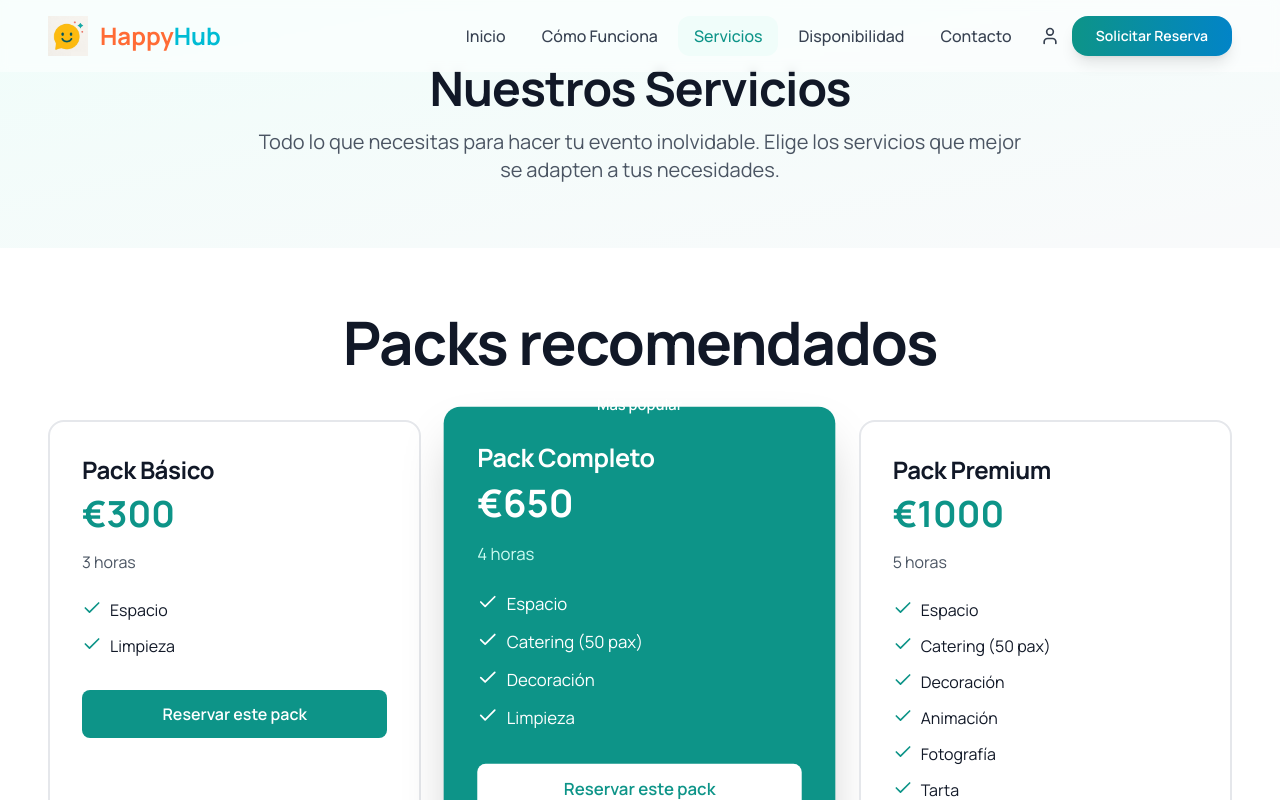
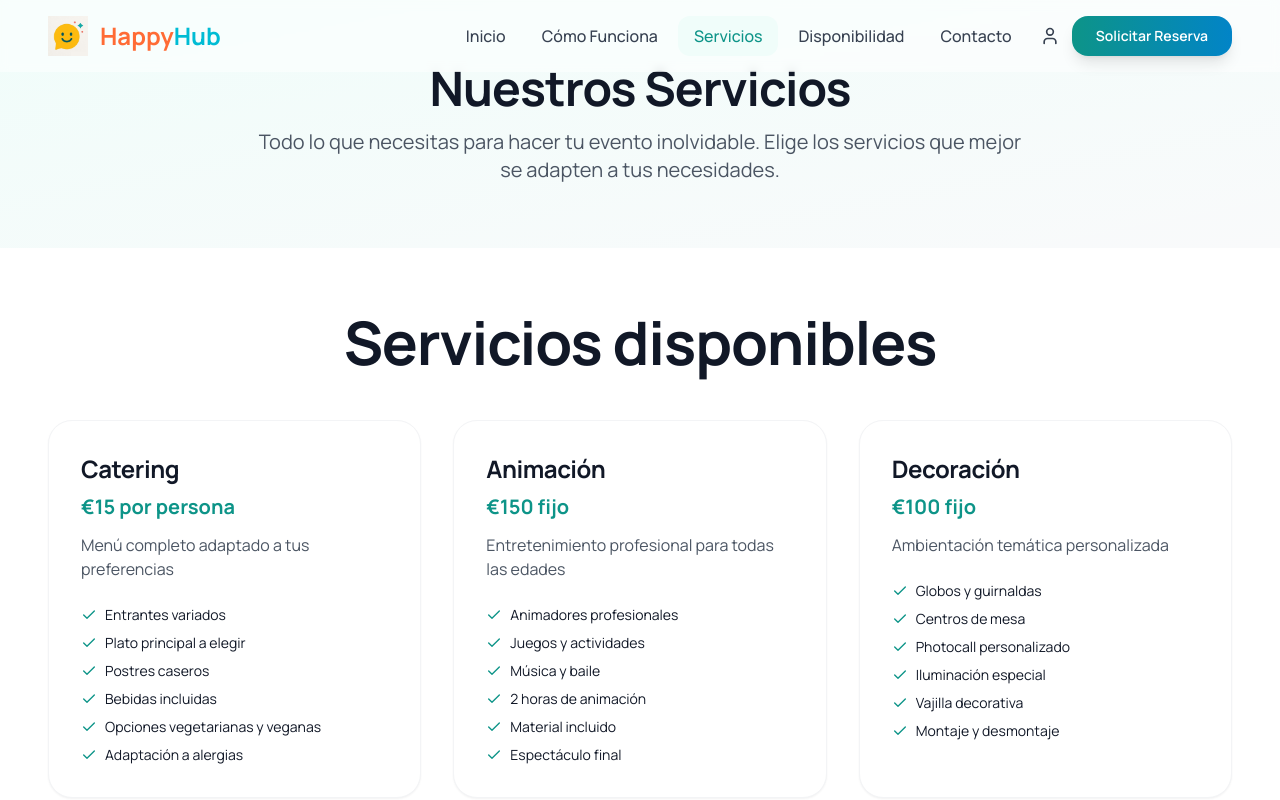
Before and after one commit to edugarciac/happyhub, a Next.js app: page /servicios in a window 1280 px wide. Shown: the top 800 px of the page. Built offline with nearby package versions, Linux system fonts and the light colour scheme.

Commit message:
Remove recommended packs section from services page
Co-Authored-By: Claude Sonnet 4.5 <noreply@anthropic.com>

```diff
--- a/src/pages/servicios.tsx
+++ b/src/pages/servicios.tsx
@@ -76,30 +76,6 @@ export default function Servicios() {
     },
   ];
 
-  const packs = [
-    {
-      name: 'Pack Básico',
-      price: 300,
-      duration: '3 horas',
-      included: ['Espacio', 'Limpieza'],
-      recommended: false,
-    },
-    {
-      name: 'Pack Completo',
-      price: 650,
-      duration: '4 horas',
-      included: ['Espacio', 'Catering (50 pax)', 'Decoración', 'Limpieza'],
-      recommended: true,
-    },
-    {
-      name: 'Pack Premium',
-      price: 1000,
-      duration: '5 horas',
-      included: ['Espacio', 'Catering (50 pax)', 'Decoración', 'Animación', 'Fotografía', 'Tarta', 'Limpieza'],
-      recommended: false,
-    },
-  ];
-
   return (
     <>
       <Head>
@@ -120,74 +96,7 @@ export default function Servicios() {
 
       <section className="py-16 bg-white">
         <div className="container-custom">
-          <h2 className="section-title text-center mb-12">Packs recomendados</h2>
-
-          <div className="grid grid-cols-1 md:grid-cols-3 gap-8 mb-16">
-            {packs.map((pack, index) => (
-              <div
-                key={index}
-                className={`relative rounded-2xl p-8 ${
-                  pack.recommended
-                    ? 'bg-primary-600 text-white shadow-2xl transform scale-105'
-                    : 'bg-white border-2 border-gray-200'
-                }`}
-              >
-                {pack.recommended && (
-                  <div className="absolute -top-4 left-1/2 transform -translate-x-1/2 bg-secondary-600 text-white px-4 py-1 rounded-full text-sm font-semibold">
-                    Más popular
-                  </div>
-                )}
-
-                <h3
-                  className={`text-2xl font-bold mb-2 ${
-                    pack.recommended ? 'text-white' : 'text-gray-900'
-                  }`}
-                >
-                  {pack.name}
-                </h3>
-                <div
-                  className={`text-4xl font-bold mb-4 ${
-                    pack.recommended ? 'text-white' : 'text-primary-600'
-                  }`}
-                >
-                  €{pack.price}
-                </div>
-                <p
-                  className={`mb-6 ${
-                    pack.recommended ? 'text-primary-100' : 'text-gray-600'
-                  }`}
-                >
-                  {pack.duration}
-                </p>
-
-                <ul className="space-y-3 mb-8">
-                  {pack.included.map((item, i) => (
-                    <li key={i} className="flex items-start">
-                      <Check
-                        className={`w-5 h-5 mr-2 flex-shrink-0 ${
-                          pack.recommended ? 'text-white' : 'text-primary-600'
-                        }`}
-                      />
-                      <span>{item}</span>
-                    </li>
-                  ))}
-                </ul>
-
-                <Link
-                  href="/reservas"
-                  className={`block text-center px-6 py-3 rounded-lg font-semibold transition-colors ${
-                    pack.recommended
-                      ? 'bg-white text-primary-600 hover:bg-gray-100'
-                      : 'bg-primary-600 text-white hover:bg-primary-700'
-                  }`}
-                >
-                  Reservar este pack
-                </Link>
-              </div>
-            ))}
-          </div>
-
-          <h2 className="section-title text-center mb-12">Servicios individuales</h2>
+          <h2 className="section-title text-center mb-12">Servicios disponibles</h2>
 
           <div className="grid grid-cols-1 md:grid-cols-2 lg:grid-cols-3 gap-8">
             {services.map((service) => (
```
